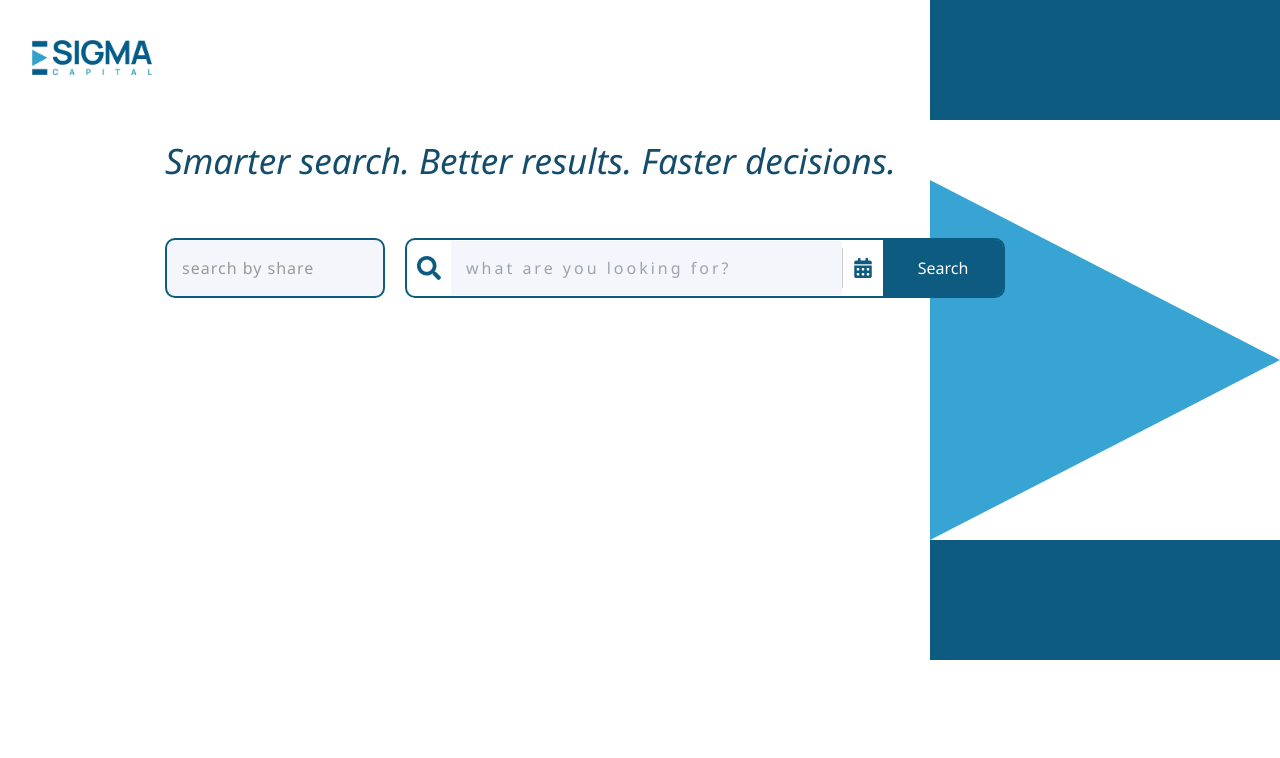
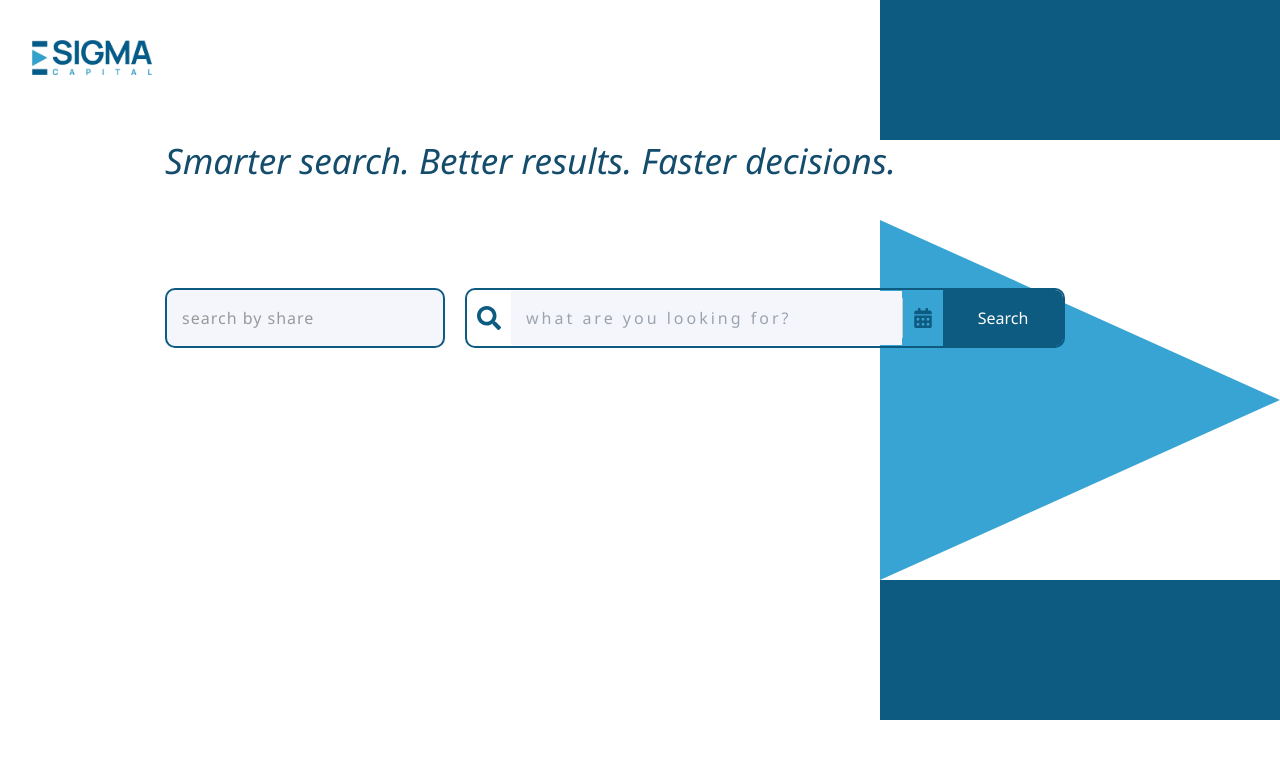
Before and after one commit to mrmosho/new-UI, a React (Vite) app: page / in a window 1280 px wide. Shown: the top 758 px of the page. Built offline with nearby package versions, Linux system fonts and the light colour scheme.

Commit message:
Refine search UI layout
Adjust search bar vertical alignment, width, and right-side symbol symmetry.

```diff
--- a/src/App.css
+++ b/src/App.css
@@ -30,20 +30,20 @@ body {
   margin-bottom: 30px;
 }
 
-/* ✅ Horizontal layout for the two search bars - wider and aligned with triangle vertex */
+/* ✅ Horizontal layout for the two search bars - moved down to align with triangle vertex */
 .search-group {
   display: flex;
   flex-direction: row;
   align-items: center;
   gap: 20px;
   width: 100%;
-  max-width: 850px;
-  margin-top: 50px;
+  max-width: 900px;
+  margin-top: 100px;
 }
 
-/* ✅ Smaller box for share search - wider but still smaller */
+/* ✅ Smaller box for share search - wider for button alignment */
 .keyword-box {
-  width: 220px;
+  width: 280px;
   flex-shrink: 0;
 }
 
@@ -66,7 +66,7 @@ body {
   letter-spacing: 1px;
 }
 
-/* ✅ Main search bar styling - wider and aligned for button-triangle alignment */
+/* ✅ Main search bar styling - wider for perfect button-triangle alignment */
 .search-box {
   display: flex;
   align-items: center;
@@ -74,7 +74,7 @@ body {
   border-radius: 10px;
   overflow: hidden;
   flex: 1;
-  max-width: 600px;
+  max-width: 700px;
   height: 60px;
   background-color: transparent;
   position: relative;
@@ -124,15 +124,15 @@ body {
   width: 120px;
 }
 
-/* ✅ Larger date filter positioned below main search bar only */
+/* ✅ Date filter positioned below main search bar with adjusted positioning */
 .date-filter {
   background-color: #f4f6fb;
   border: 2px solid #0d5b80;
   border-radius: 10px;
-  padding: 20px;
+  padding: 25px;
   margin-top: 25px;
-  margin-left: 240px;
-  width: 480px;
+  margin-left: 300px;
+  width: 520px;
   box-sizing: border-box;
   box-shadow: 0 4px 6px rgba(0, 0, 0, 0.1);
 }
@@ -188,13 +188,13 @@ body {
   overflow-y: auto;
 }
 
-/* Enlarged Sigma Shapes with perfectly even spacing */
+/* Enlarged Sigma Shapes with perfectly equal spacing for symmetry */
 .rectangle-top,
 .rectangle-bottom {
   position: absolute;
   right: 0;
-  width: 350px;
-  height: 120px;
+  width: 400px;
+  height: 140px;
   background-color: #0d5b80;
   z-index: 0;
 }
@@ -204,17 +204,17 @@ body {
 }
 
 .rectangle-bottom {
-  top: 540px;
+  top: 580px;
 }
 
 .triangle-right {
   position: absolute;
   right: 0;
-  top: 180px;
+  top: 220px;
   width: 0;
   height: 0;
   border-top: 180px solid transparent;
   border-bottom: 180px solid transparent;
-  border-left: 350px solid #38a4d4;
+  border-left: 400px solid #38a4d4;
   z-index: 0;
 }
```
